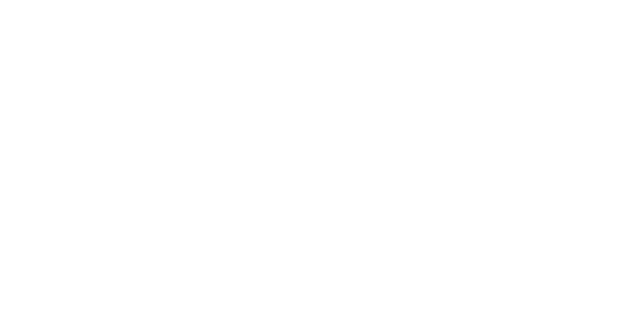
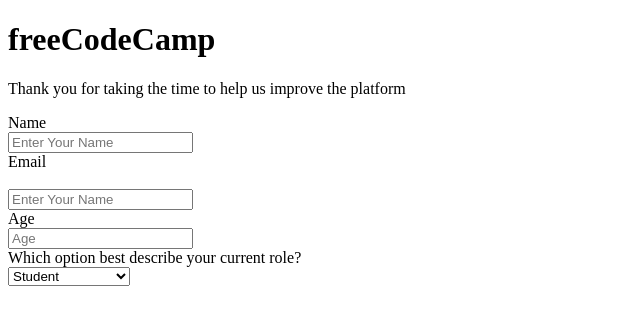
Before and after one commit to Tessyrich/microverse-survey-form, a plain HTML site: page index.html in a window 1280 px wide. Shown: the whole page, without its empty margins (0-640 px from the left). Drawn offline with Linux system fonts and the light colour scheme.

Commit message:
this is the task

```diff
--- a/index.html
+++ b/index.html
@@ -7,6 +7,29 @@
   </head>
 
   <body>
+
+    <h1 id="title">freeCodeCamp</h1>
+    <P id="description">Thank you for taking the time to help us improve the platform</P>
+
+    <form id="survey-form">
+      <label id="name-label">Name</label><br>
+      <input type="text" id="name" placeholder="Enter Your Name"><br>
+      <label id="name-email">Email</label><br><br>
+      <input type="email" id="email" placeholder="Enter Your Name"><br>
+      <label id="name-number">Age</label><br>
+      <input type="number" id="number" placeholder="Age"><br>
+      <label for="">Which option best describe your current role?</label><br>
+
+      <select name="select option" id="drop-down">
+        <option value="Student">Student</option>
+        <option value="Full Time job">Full Time job</option>
+        <option value="Full timer learner">Full timer learner</option>
+        <option value="Prefer not to say">Prefer not to say</option>
+        <option value="others">others</option>
+
+      </select>
+
+    </form>
     <script src="https://cdn.freecodecamp.org/testable-projects-fcc/v1/bundle.js"></script>
 
     <!--
```
Also changed, not shown: 1 other file.
